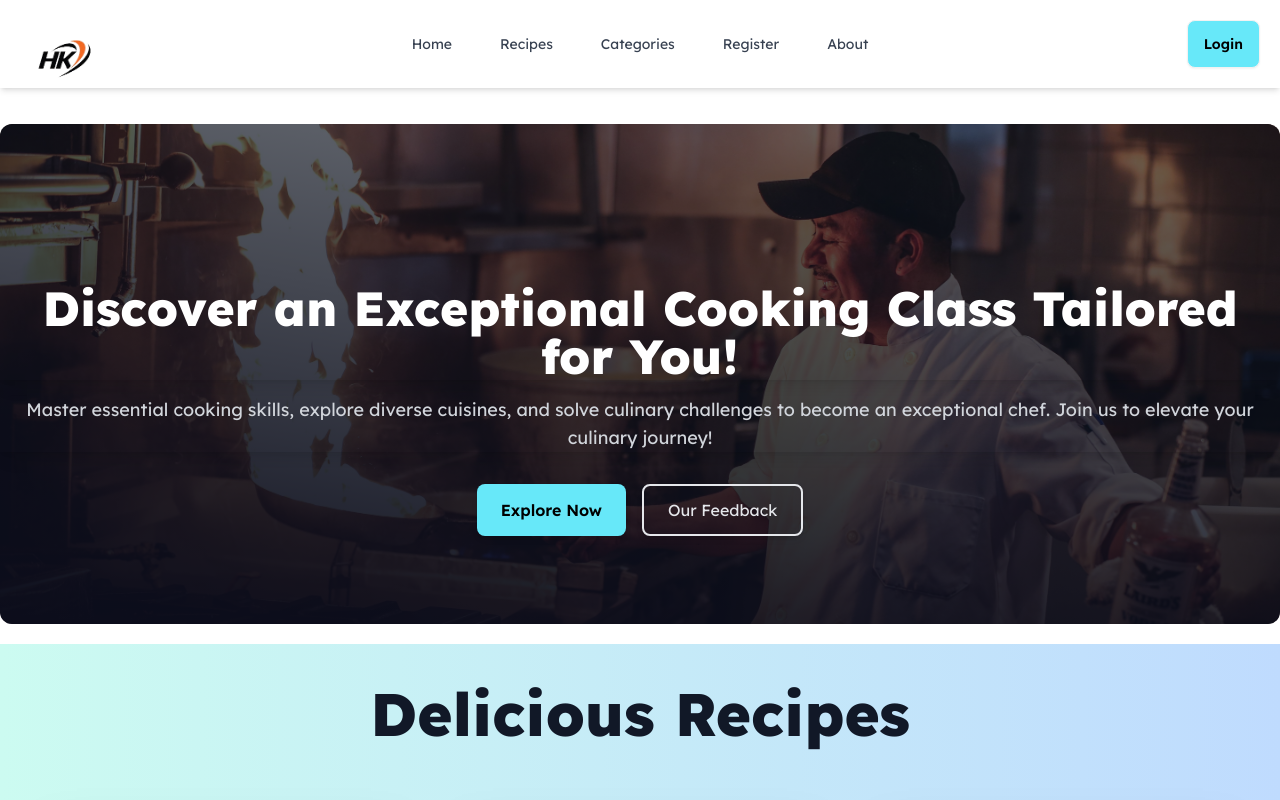
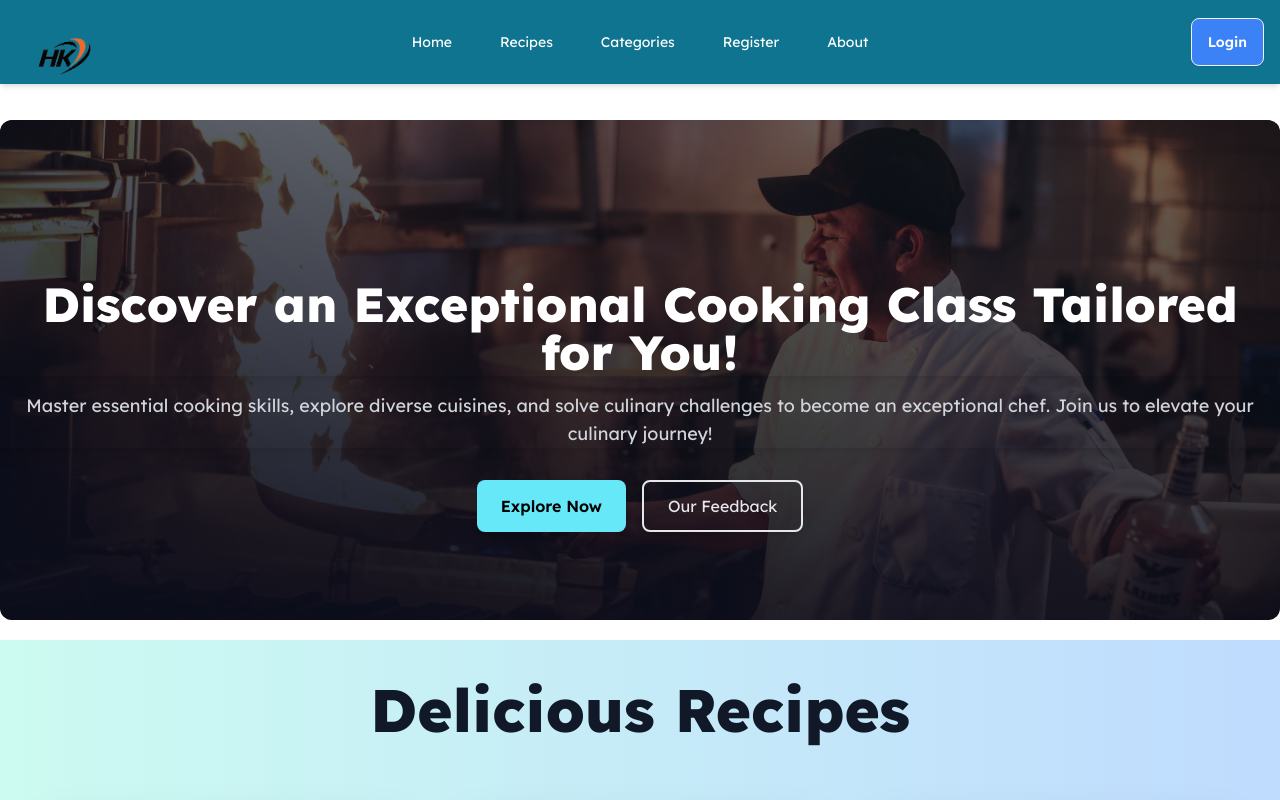
Before and after one commit to Israt-js/Chef-7, a React (Vite) app: page / in a window 1280 px wide. Shown: the top 800 px of the page. Built offline with nearby package versions, Linux system fonts and the light colour scheme; no server answers.

Commit message:
All Update

```diff
--- a/src/App.jsx
+++ b/src/App.jsx
@@ -4,15 +4,15 @@ import Nav from './Nav';
 import Banner from './Banner';
 import Recipe from './Recipe';
 import Footer from './Footer';
-import './App.css';
 import About from './About';
-import Login from './login';
 import Register from './Register';
 import Catagory from './Catagory';
+import './App.css';
+import Login from './Login';
 
 function App() {
   return (
-    <>
+    <div className="min-h-screen bg-white"> {/* Ensures full height and white background */}
       <Nav />
       <Routes>
         <Route path="/" element={<Banner />} />
@@ -23,7 +23,7 @@ function App() {
         <Route path="/catagory" element={<Catagory />} />
       </Routes>
       <Footer />
-    </>
+    </div>
   );
 }
 
--- a/src/Nav.jsx
+++ b/src/Nav.jsx
@@ -6,14 +6,15 @@ const Nav = () => {
   const { user, logOut } = useContext(AuthContext);
 
   const handleLogOut = () => {
-      logOut()
-      .then(() => console.log('SUCCESSFULLY LOGOUT'))
-      .catch(error =>{
-          console.log(error)
-      })
-  }
+    logOut()
+      .then(() => console.log('Successfully logged out'))
+      .catch(error => {
+        console.error('Logout error:', error);
+      });
+  };
+
   return (
-    <div className="w-full bg-base-100 shadow-md">
+    <div className="w-full bg-cyan-700 text-black shadow-md">
       <div className="navbar max-w-7xl mx-auto flex justify-between items-center p-4">
         {/* Logo */}
         <div className="navbar-start">
@@ -25,33 +26,31 @@ const Nav = () => {
         {/* Desktop Navigation */}
         <div className="navbar-center hidden lg:flex">
           <ul className="menu menu-horizontal space-x-4">
-            <li><Link to="/" className="text-gray-700 hover:text-gray-900">Home</Link></li>
-            <li><Link to="/recipe" className="text-gray-700 hover:text-gray-900">Recipes</Link></li>
-            <li><Link to="/catagory" className="text-gray-700 hover:text-gray-900">Categories</Link></li>
-            <li><Link to="/register" className="text-gray-700 hover:text-gray-900">Register</Link></li>
-            <li><Link to="/about" className="text-gray-700 hover:text-gray-900">About</Link></li>
+            <li><Link to="/" className="text-white hover:text-gray-300">Home</Link></li>
+            <li><Link to="/recipe" className="text-white hover:text-gray-300">Recipes</Link></li>
+            <li><Link to="/catagory" className="text-white hover:text-gray-300">Categories</Link></li>
+            <li><Link to="/register" className="text-white hover:text-gray-300">Register</Link></li>
+            <li><Link to="/about" className="text-white hover:text-gray-300">About</Link></li>
           </ul>
         </div>
 
         {/* User Profile & Authentication */}
         <div className="navbar-end">
           <ul className="flex items-center space-x-4">
-          {
-                        user ?
-                        <>
-                            <li><img src={user.photoURL} alt="User" title={user.displayName} className="rounded-full h-8 w-8 mt-2 mr-2" /></li>
-                            <li className="btn bg-cyan-300 text-black m-1"><a onClick={handleLogOut} href="#">LogOut</a></li>
-                        </>
-                        :
-                        <li><Link className="btn bg-cyan-300 text-black m-1" to={'/login'}>Login</Link></li>
-
-                    }
+            {user ? (
+              <>
+                <li><img src={user.photoURL} alt="User" title={user.displayName} className="rounded-full h-8 w-8 mt-2 mr-2" /></li>
+                <li className="btn bg-cyan-400 text-white hover:bg-cyan-500"><button onClick={handleLogOut}>Log Out</button></li>
+              </>
+            ) : (
+              <li><Link className="btn bg-blue-500 text-white hover:bg-blue-600" to="/login">Login</Link></li>
+            )}
           </ul>
         </div>
 
         {/* Mobile Navigation */}
-        <div className="dropdown lg:hidden">
-          <button className="btn btn-ghost p-2">
+        <div className="dropdown lg:hidden relative">
+          <button className="btn btn-ghost text-white p-2">
             <svg
               xmlns="http://www.w3.org/2000/svg"
               className="h-6 w-6"
@@ -67,12 +66,12 @@ const Nav = () => {
               />
             </svg>
           </button>
-          <ul className="menu menu-sm dropdown-content bg-base-100 rounded-box mt-3 w-52 p-2 shadow z-50">
-            <li><Link to="/" className="p-2 text-gray-700 hover:text-gray-900">Home</Link></li>
-            <li><Link to="/recipe" className="p-2 text-gray-700 hover:text-gray-900">Recipes</Link></li>
-            <li><Link to="/catagory" className="p-2 text-gray-700 hover:text-gray-900">Categories</Link></li>
-            <li><Link to="/register" className="p-2 text-gray-700 hover:text-gray-900">Register</Link></li>
-            <li><Link to="/about" className="p-2 text-gray-700 hover:text-gray-900">About</Link></li>
+          <ul className="menu menu-sm dropdown-content bg-black text-white rounded-box mt-3 w-52 p-2 shadow z-50 right-0 absolute">
+            <li><Link to="/" className="p-2 hover:text-gray-300">Home</Link></li>
+            <li><Link to="/recipe" className="p-2 hover:text-gray-300">Recipes</Link></li>
+            <li><Link to="/catagory" className="p-2 hover:text-gray-300">Categories</Link></li>
+            <li><Link to="/register" className="p-2 hover:text-gray-300">Register</Link></li>
+            <li><Link to="/about" className="p-2 hover:text-gray-300">About</Link></li>
           </ul>
         </div>
       </div>
```
